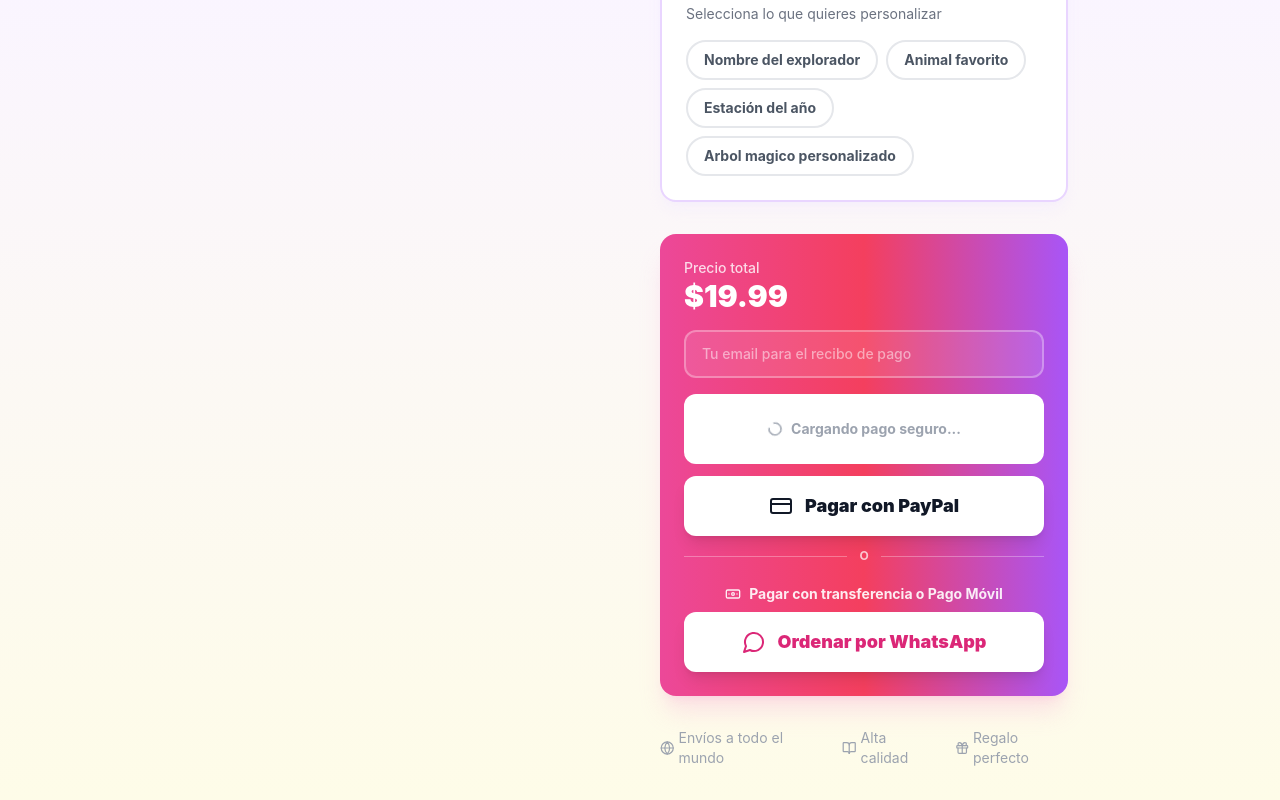
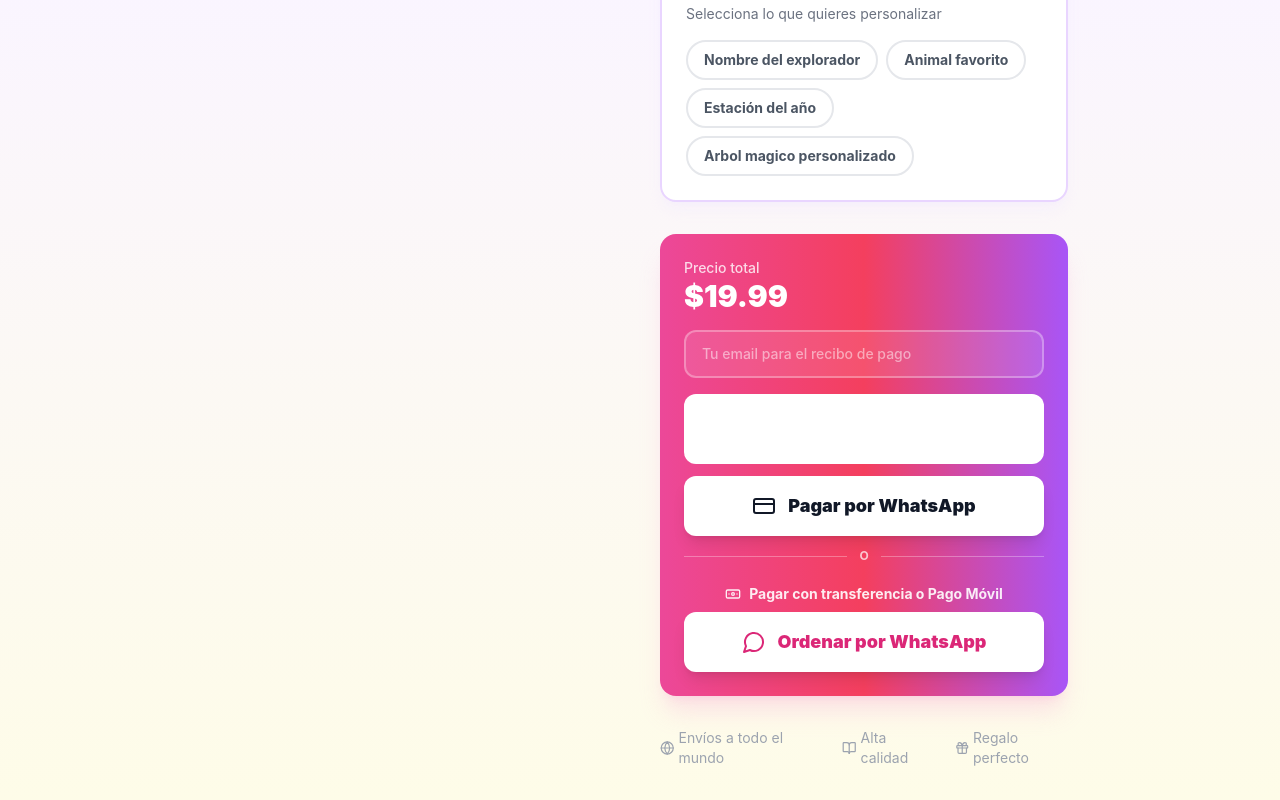
Before and after one commit to joaquincf912-beep/colesterol-platform, a Next.js app: page /libros/bosque in a window 1280 px wide. Shown: the part 813-1613 px from the top of the page. Built offline with nearby package versions, Linux system fonts and the light colour scheme.

Commit message:
Fix PayPal button UX: honest labels when gateway not configured

```diff
--- a/src/app/libros/[id]/page.tsx
+++ b/src/app/libros/[id]/page.tsx
@@ -17,6 +17,7 @@
   const [showManualPay, setShowManualPay] = useState(false);
   const [copied, setCopied] = useState(false);
   const [paypalReady, setPaypalReady] = useState(false);
+  const [paypalConfigured, setPaypalConfigured] = useState<boolean | null>(null);
   const paypalContainerRef = useRef<HTMLDivElement>(null);
   const paypalRenderedRef = useRef(false);
 
@@ -57,6 +58,7 @@
       try {
         const cfgRes = await fetch('/api/paypal/config');
         const cfg = await cfgRes.json();
+        setPaypalConfigured(Boolean(cfg.clientId));
         if (cancelled || !cfg.clientId) return;
 
         // Load SDK once (guard against double-inject on re-renders)
@@ -302,7 +304,7 @@
 
               {/* PayPal Smart Payment Buttons — pay without leaving the site */}
               <div className="bg-white rounded-xl p-3 mb-3 min-h-[70px] flex items-center justify-center">
-                {paypalReady ? null : (
+                {paypalReady || paypalConfigured === false ? null : (
                   <div className="flex items-center gap-2 text-gray-400 text-sm font-bold py-3">
                     <Loader2 className="w-4 h-4 animate-spin" />
                     Cargando pago seguro...
@@ -320,6 +322,11 @@
                     <>
                       <Loader2 className="w-6 h-6 animate-spin" />
                       Procesando...
+                    </>
+                  ) : paypalConfigured === false ? (
+                    <>
+                      <CreditCard className="w-6 h-6" />
+                      Pagar por WhatsApp
                     </>
                   ) : (
                     <>
```
